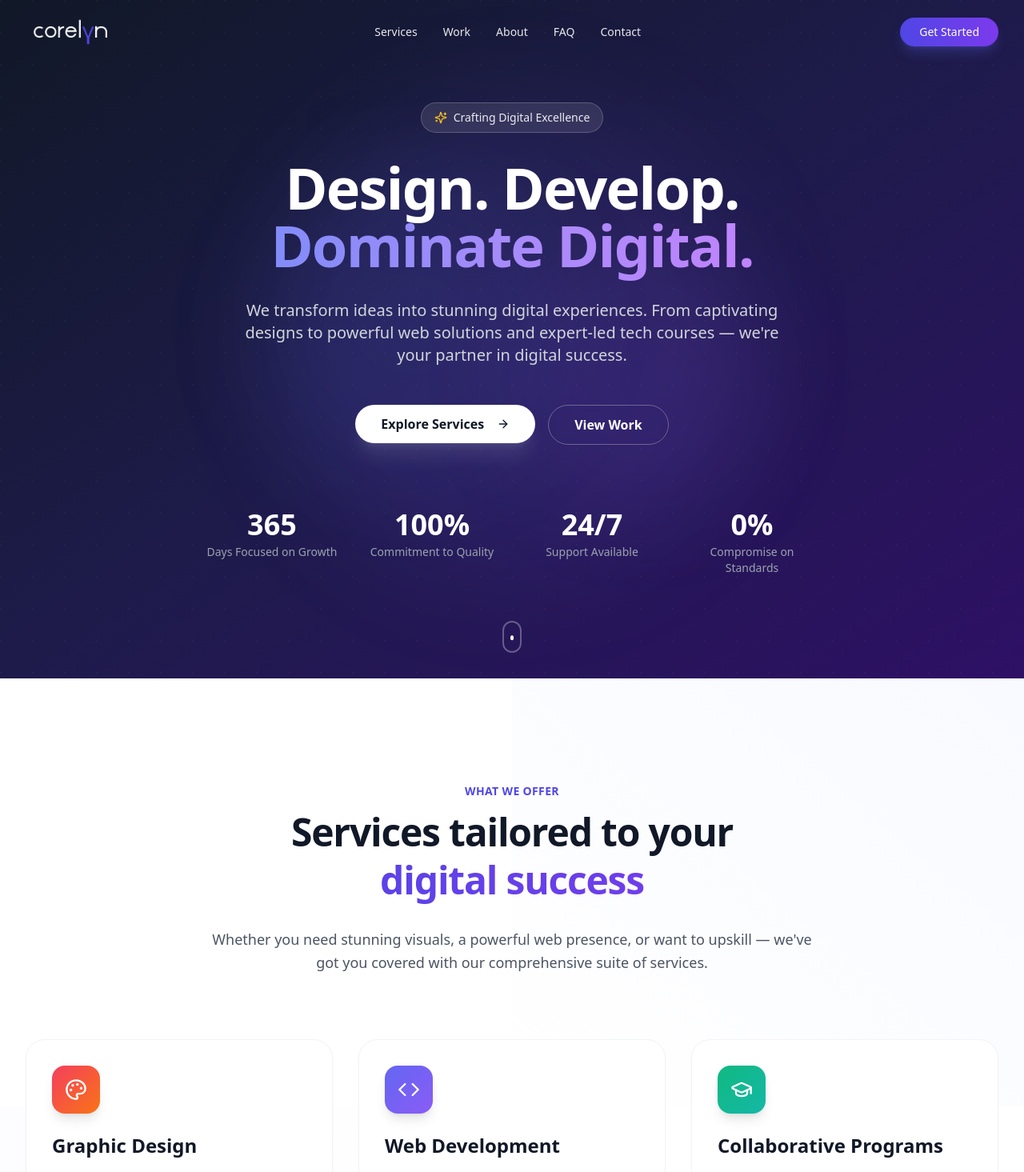
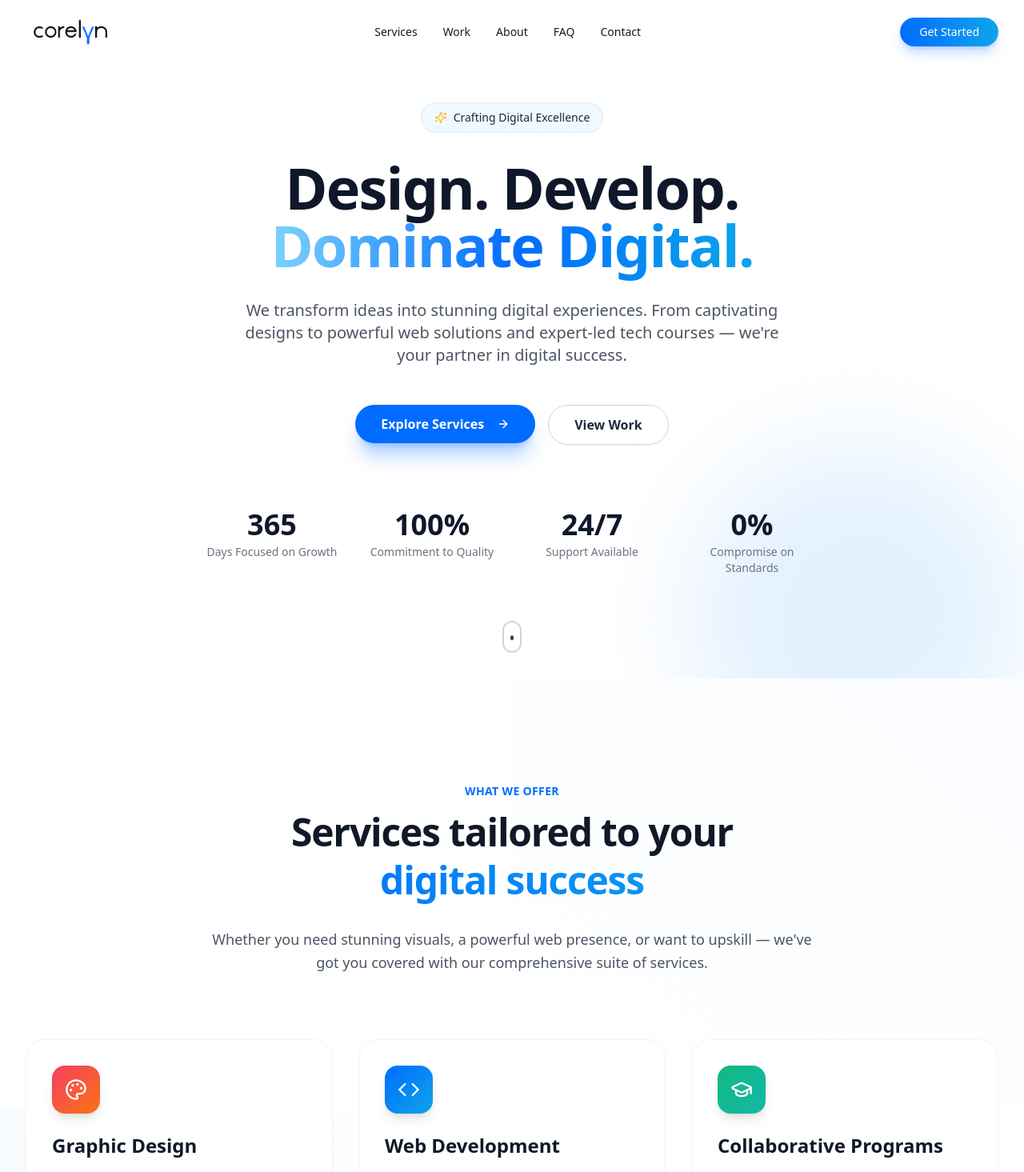
Before and after one commit to Aashra55/Corelyn, a Next.js app: page / in a window 1280 px wide. Shown: the top 1465 px of the page at 80% size. Built offline with nearby package versions, Linux system fonts and the light colour scheme.

Commit message:
Updated: Change Theme

```diff
--- a/Components/landing/CoursesSection.jsx
+++ b/Components/landing/CoursesSection.jsx
@@ -51,12 +51,12 @@ export default function CoursesSection() {
           className="flex flex-col lg:flex-row lg:items-end lg:justify-between gap-8 mb-16"
         >
           <div className="max-w-2xl">
-            <span className="text-sm font-semibold text-indigo-600 tracking-wide uppercase">
+            <span className="text-sm font-semibold text-[#006cff] tracking-wide uppercase">
               Learn & Grow
             </span>
             <h2 className="mt-4 text-4xl sm:text-5xl font-bold text-gray-900 tracking-tight">
               Tech courses that
-              <span className="block text-indigo-600">launch careers</span>
+              <span className="block text-[#006cff]">launch careers</span>
             </h2>
             <p className="mt-6 text-lg text-gray-600 leading-relaxed">
               Industry-relevant curriculum, hands-on projects, and expert mentorship
@@ -104,7 +104,7 @@ export default function CoursesSection() {
                 </div>
 
                 <div className="p-6 flex-1 flex flex-col">
-                  <h3 className="text-xl font-bold text-gray-900 group-hover:text-indigo-600 transition-colors">
+                  <h3 className="text-xl font-bold text-gray-900 group-hover:text-[#006cff] transition-colors">
                     {course.title}
                   </h3>
                   <p className="mt-3 text-gray-600 text-sm leading-relaxed flex-1">
--- a/Components/landing/HeroSection.jsx
+++ b/Components/landing/HeroSection.jsx
@@ -13,22 +13,21 @@ export default function HeroSection() {
   };
 
   return (
-    <section className="relative min-h-screen flex items-center justify-center overflow-hidden bg-gradient-to-br from-gray-900 via-indigo-950 to-violet-950">
-      {/* Animated background elements */}
+    <section className="relative min-h-screen flex items-center justify-center overflow-hidden bg-white">
+      {/* Subtle gradient background */}
       <div className="absolute inset-0 overflow-hidden">
-        <div className="absolute top-1/4 left-1/4 w-96 h-96 bg-indigo-500/20 rounded-full blur-3xl animate-pulse" />
-        <div className="absolute bottom-1/4 right-1/4 w-80 h-80 bg-violet-500/20 rounded-full blur-3xl animate-pulse delay-1000" />
-        <div className="absolute top-1/2 left-1/2 -translate-x-1/2 -translate-y-1/2 w-[600px] h-[600px] bg-gradient-to-r from-indigo-500/10 to-violet-500/10 rounded-full blur-3xl" />
+        <div className="absolute -top-40 -left-20 w-[420px] h-[420px] bg-gradient-to-br from-[#006cff]/12 to-sky-200/40 rounded-full blur-3xl" />
+        <div className="absolute -bottom-32 right-0 w-[420px] h-[420px] bg-gradient-to-tl from-sky-100 to-[#006cff]/10 rounded-full blur-3xl" />
+        <div className="absolute inset-0 opacity-40">
+          <div
+            className="w-full h-full"
+            style={{
+              backgroundImage: `radial-gradient(circle at 1px 1px, rgba(15,23,42,0.05) 1px, transparent 0)`,
+              backgroundSize: '42px 42px',
+            }}
+          />
+        </div>
       </div>
-
-      {/* Grid pattern overlay */}
-      <div
-        className="absolute inset-0 opacity-20"
-        style={{
-          backgroundImage: `radial-gradient(circle at 1px 1px, rgba(255,255,255,0.15) 1px, transparent 0)`,
-          backgroundSize: '40px 40px'
-        }}
-      />
 
       <div className="relative z-10 max-w-7xl mx-auto px-6 lg:px-8 py-32">
         <div className="text-center">
@@ -36,21 +35,21 @@ export default function HeroSection() {
             initial={{ opacity: 0, y: 20 }}
             animate={{ opacity: 1, y: 0 }}
             transition={{ duration: 0.6 }}
-            className="inline-flex items-center gap-2 px-4 py-2 rounded-full bg-white/10 backdrop-blur-sm border border-white/20 mb-8"
+            className="inline-flex items-center gap-2 px-4 py-2 rounded-full bg-sky-50 border border-[#006cff]/10 mb-8"
           >
             <Sparkles className="w-4 h-4 text-amber-400" />
-            <span className="text-sm font-medium text-white/90">Crafting Digital Excellence</span>
+            <span className="text-sm font-medium text-slate-800">Crafting Digital Excellence</span>
           </motion.div>
 
           <motion.h1
             initial={{ opacity: 0, y: 20 }}
             animate={{ opacity: 1, y: 0 }}
             transition={{ duration: 0.6, delay: 0.1 }}
-            className="text-5xl sm:text-6xl lg:text-7xl font-bold text-white leading-tight tracking-tight"
+            className="text-5xl sm:text-6xl lg:text-7xl font-bold text-slate-900 leading-tight tracking-tight"
           >
             Design. Develop.
             <br />
-            <span className="bg-gradient-to-r from-indigo-400 via-violet-400 to-purple-400 bg-clip-text text-transparent">
+            <span className="bg-gradient-to-r from-sky-300 via-[#006cff] to-sky-500 bg-clip-text text-transparent">
               Dominate Digital.
             </span>
           </motion.h1>
@@ -59,7 +58,7 @@ export default function HeroSection() {
             initial={{ opacity: 0, y: 20 }}
             animate={{ opacity: 1, y: 0 }}
             transition={{ duration: 0.6, delay: 0.2 }}
-            className="mt-8 text-lg sm:text-xl text-gray-300 max-w-2xl mx-auto leading-relaxed"
+            className="mt-8 text-lg sm:text-xl text-gray-600 max-w-2xl mx-auto leading-relaxed"
           >
             We transform ideas into stunning digital experiences. From captivating designs
             to powerful web solutions and expert-led tech courses — we're your partner in digital success.
@@ -73,7 +72,7 @@ export default function HeroSection() {
           >
             <Button
               onClick={() => scrollToSection('#services')}
-              className="bg-white text-gray-900 hover:bg-gray-100 rounded-full px-8 py-6 text-base font-semibold shadow-xl shadow-white/10 transition-all hover:scale-105"
+              className="bg-[#006cff] text-white hover:bg-[#0052cc] rounded-full px-8 py-6 text-base font-semibold shadow-xl shadow-[#006cff]/30 transition-all hover:scale-105"
             >
               Explore Services
               <ArrowRight className="ml-2 w-5 h-5" />
@@ -81,7 +80,7 @@ export default function HeroSection() {
             <Button
               onClick={() => scrollToSection('#work')}
               variant="outline"
-              className="border-white/30 text-white hover:bg-white/10 rounded-full px-8 py-6 text-base font-semibold backdrop-blur-sm"
+              className="border-gray-300 text-slate-800 hover:bg-gray-50 rounded-full px-8 py-6 text-base font-semibold"
             >
               View Work
             </Button>
@@ -100,8 +99,8 @@ export default function HeroSection() {
               { value: '0%', label: 'Compromise on Standards'}
             ].map((stat, index) => (
               <div key={index} className="text-center">
-                <div className="text-3xl sm:text-4xl font-bold text-white">{stat.value}</div>
-                <div className="mt-1 text-sm text-gray-400">{stat.label}</div>
+                <div className="text-3xl sm:text-4xl font-bold text-slate-900">{stat.value}</div>
+                <div className="mt-1 text-sm text-gray-500">{stat.label}</div>
               </div>
             ))}
           </motion.div>
@@ -115,11 +114,11 @@ export default function HeroSection() {
         transition={{ delay: 1, duration: 0.6 }}
         className="absolute bottom-8 left-1/2 -translate-x-1/2"
       >
-        <div className="w-6 h-10 rounded-full border-2 border-white/30 flex items-start justify-center p-2">
+        <div className="w-6 h-10 rounded-full border-2 border-gray-300 flex items-start justify-center p-2 bg-white/70 backdrop-blur">
           <motion.div
             animate={{ y: [0, 12, 0] }}
             transition={{ duration: 1.5, repeat: Infinity }}
-            className="w-1.5 h-1.5 rounded-full bg-white"
+            className="w-1.5 h-1.5 rounded-full bg-gray-700"
           />
         </div>
       </motion.div>
--- a/Components/landing/Navbar.jsx
+++ b/Components/landing/Navbar.jsx
@@ -41,8 +41,8 @@ export default function Navbar() {
         transition={{ duration: 0.6, ease: 'easeOut' }}
         className={`fixed top-0 left-0 right-0 z-50 transition-all duration-500 ${
           isScrolled
-            ? 'bg-gray-900 backdrop-blur-xl shadow-sm border-b border-gray-100'
-            : 'bg-transparent'
+            ? 'bg-white backdrop-blur-xl shadow-sm border-b border-sky-100'
+            : 'bg-white'
         }`}
       >
         <div className="max-w-7xl mx-auto px-6 lg:px-8">
@@ -56,7 +56,7 @@ export default function Navbar() {
                 <button
                   key={link.name}
                   onClick={() => scrollToSection(link.href)}
-                  className={`text-sm font-medium transition-all hover:opacity-70 text-white/90 hover:text-white`}
+                  className={`text-sm font-medium transition-all hover:opacity-70 text-black/90 hover:text-black`}
                 >
                   {link.name}
                 </button>
@@ -66,7 +66,7 @@ export default function Navbar() {
             <div className="hidden md:flex items-center gap-4">
               <Button
                 onClick={() => scrollToSection('#contact')}
-                className="bg-gradient-to-r from-indigo-600 to-violet-600 hover:from-indigo-700 hover:to-violet-700 text-white rounded-full px-6 shadow-lg shadow-indigo-500/25 transition-all hover:shadow-xl hover:shadow-indigo-500/30"
+                className="bg-gradient-to-r from-[#006cff] to-sky-500 hover:from-[#0052cc] hover:to-sky-600 text-white rounded-full px-6 shadow-lg shadow-[#006cff]/25 transition-all hover:shadow-xl hover:shadow-[#006cff]/30"
               >
                 Get Started
               </Button>
@@ -103,7 +103,7 @@ export default function Navbar() {
               ))}
               <Button
                 onClick={() => scrollToSection('#contact')}
-                className="mt-4 bg-gradient-to-r from-indigo-600 to-violet-600 text-white rounded-full py-6"
+                className="mt-4 bg-gradient-to-r from-[#006cff] to-sky-500 text-white rounded-full py-6"
               >
                 Get Started
               </Button>
--- a/Components/landing/ServicesSection.jsx
+++ b/Components/landing/ServicesSection.jsx
@@ -17,8 +17,8 @@ const services = [
     title: 'Web Development',
     description: 'Custom websites and web applications built with cutting-edge technology for performance and scalability.',
     features: ['Custom Websites', 'E-commerce', 'Web Applications', 'CMS Development'],
-    gradient: 'from-indigo-500 to-violet-500',
-    bgGradient: 'from-indigo-500/10 to-violet-500/10',
+    gradient: 'from-[#006cff] to-sky-500',
+    bgGradient: 'from-[#006cff]/10 to-sky-500/10',
   },
   {
     icon: GraduationCap,
@@ -54,8 +54,8 @@ export default function ServicesSection() {
     <section id="services" className="py-32 bg-white relative overflow-hidden">
       {/* Subtle background pattern */}
       <div className="absolute inset-0 opacity-40">
-        <div className="absolute top-0 right-0 w-1/2 h-1/2 bg-gradient-to-bl from-indigo-50 to-transparent" />
-        <div className="absolute bottom-0 left-0 w-1/2 h-1/2 bg-gradient-to-tr from-violet-50 to-transparent" />
+        <div className="absolute top-0 right-0 w-1/2 h-1/2 bg-gradient-to-bl from-[#006cff]/5 to-transparent" />
+        <div className="absolute bottom-0 left-0 w-1/2 h-1/2 bg-gradient-to-tr from-sky-100 to-transparent" />
       </div>
 
       <div className="relative z-10 max-w-7xl mx-auto px-6 lg:px-8">
@@ -66,12 +66,12 @@ export default function ServicesSection() {
           transition={{ duration: 0.6 }}
           className="text-center max-w-3xl mx-auto mb-20"
         >
-          <span className="text-sm font-semibold text-indigo-600 tracking-wide uppercase">
+          <span className="text-sm font-semibold text-[#006cff] tracking-wide uppercase">
             What We Offer
           </span>
           <h2 className="mt-4 text-4xl sm:text-5xl font-bold text-gray-900 tracking-tight">
             Services tailored to your
-            <span className="block leading-normal bg-gradient-to-r from-indigo-600 to-violet-600 bg-clip-text text-transparent">
+            <span className="block leading-normal bg-gradient-to-r from-[#006cff] to-sky-500 bg-clip-text text-transparent">
               digital success
             </span>
           </h2>
@@ -113,7 +113,7 @@ export default function ServicesSection() {
                   ))}
                 </ul>
 
-                <button className="mt-8 inline-flex items-center gap-2 text-sm font-semibold text-gray-900 group-hover:text-indigo-600 transition-colors">
+                <button className="mt-8 inline-flex items-center gap-2 text-sm font-semibold text-gray-900 group-hover:text-[#006cff] transition-colors">
                   Learn more
                   <ArrowUpRight className="w-4 h-4 transition-transform group-hover:translate-x-1 group-hover:-translate-y-1" />
                 </button>
--- a/Components/landing/WorkSection.jsx
+++ b/Components/landing/WorkSection.jsx
@@ -35,7 +35,7 @@ export default function WorkSection() {
           transition={{ duration: 0.6 }}
           className="text-center max-w-3xl mx-auto mb-16"
         >
-          <span className="text-sm font-semibold text-indigo-600 tracking-wide uppercase">
+          <span className="text-sm font-semibold text-[#006cff] tracking-wide uppercase">
             Our Portfolio
           </span>
           <h2 className="mt-4 text-4xl sm:text-5xl font-bold text-gray-900 tracking-tight">
@@ -65,10 +65,10 @@ export default function WorkSection() {
                 <div className="absolute inset-0 bg-gradient-to-t from-black/50 to-transparent" />
               </div>
               <div className="p-6">
-                <p className="text-sm font-medium text-indigo-600">{project.category}</p>
+                <p className="text-sm font-medium text-[#006cff]">{project.category}</p>
                 <h3 className="mt-2 text-xl font-bold text-gray-900">{project.title}</h3>
                 <p className="mt-3 text-gray-600 text-sm leading-relaxed">{project.description}</p>
-                <button className="mt-6 inline-flex items-center gap-2 text-sm font-semibold text-gray-900 group-hover:text-indigo-600 transition-colors">
+                <button className="mt-6 inline-flex items-center gap-2 text-sm font-semibold text-gray-900 group-hover:text-[#006cff] transition-colors">
                   View Project
                   <ArrowUpRight className="w-4 h-4 transition-transform group-hover:translate-x-1 group-hover:-translate-y-1" />
                 </button>
```
Also changed, not shown: Components/landing/AboutSection.jsx (+4 -4 lines), Components/landing/ContactSection.jsx (+8 -8 lines), Components/landing/FAQSection.jsx (+11 -11 lines), Components/landing/Footer.jsx (+9 -9 lines), Components/landing/TestimonialsSection.jsx (+6 -6 lines), public/logo.png.
